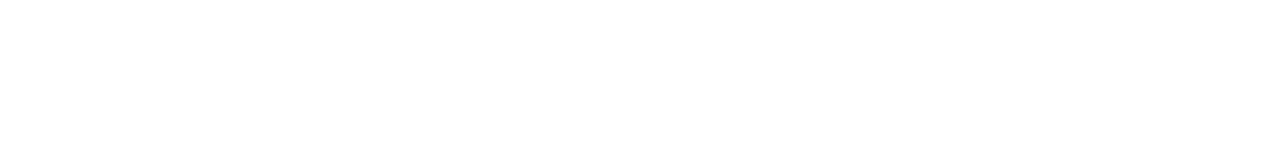
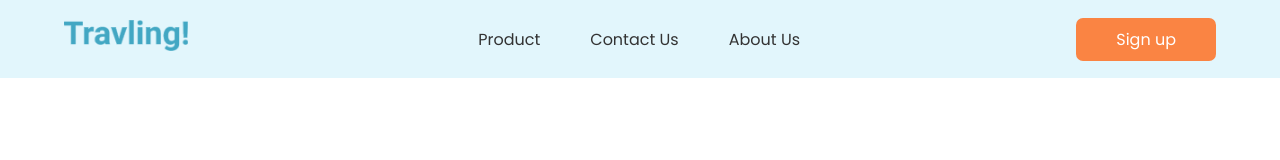
Before and after one commit to adibzamanbd/travling-website, a plain HTML site: page index.html in a window 1280 px wide. Drawn offline with Linux system fonts and the light colour scheme.

Commit message:
navbar added

```diff
--- a/assets/css/style.css
+++ b/assets/css/style.css
@@ -1,2 +1,58 @@
 /* font added  */
 @import url("https://fonts.googleapis.com/css2?family=Poppins:ital,wght@0,100;0,200;0,300;0,400;0,500;0,600;0,700;0,800;0,900;1,100;1,200;1,300;1,400;1,500;1,600;1,700;1,800;1,900&display=swap");
+
+/* global style  */
+* {
+     margin: 0;
+     padding: 0;
+     box-sizing: border-box;
+   }
+
+   /* body style  */
+   body {
+     font-family: "Poppins", sans-serif;
+   }
+
+   /* nav start  */
+   nav {
+     background-color: #e2f6fc;
+     width: 100%;
+     height: 100%;
+     display: flex;
+     justify-content: space-between;
+     align-items: center;
+     padding: 20px 5%;
+     position: sticky;
+     top: 0px;
+     font-size: 1rem;
+   }
+
+   /* logo start  */
+   .logo img {
+     width: 90%;
+   }
+
+   /* links start  */
+   .link {
+     display: flex;
+     justify-content: center;
+     align-items: center;
+     gap: 50px;
+   }
+   .link a {
+     text-decoration: none;
+     color: #333333;
+   }
+
+   /* button start  */
+   .btn a {
+     background-color: #fa8443;
+     color: #fff;
+     text-decoration: none;
+     padding: 10px 40px;
+     border-radius: 7px;
+     transition: all 0.3s linear;
+   }
+   .btn a:hover {
+     background-color: #db5d19;
+   }
--- a/index.html
+++ b/index.html
@@ -9,6 +9,24 @@
      <link rel="stylesheet" href="./assets/css/style.css">
 </head>
 <body>
+     <!-- nav start  -->
+    <nav>
+     <!-- logo start  -->
+     <div class="logo">
+       <img src="./assets/images/logo.png" alt="" />
+     </div>
 
+     <!-- links start  -->
+     <div class="link">
+       <a href="#">Product</a>
+       <a href="#">Contact Us</a>
+       <a href="#">About Us</a>
+     </div>
+
+     <!-- button start  -->
+     <div class="btn">
+       <a href="#">Sign up</a>
+     </div>
+   </nav>
 </body>
 </html>
```
